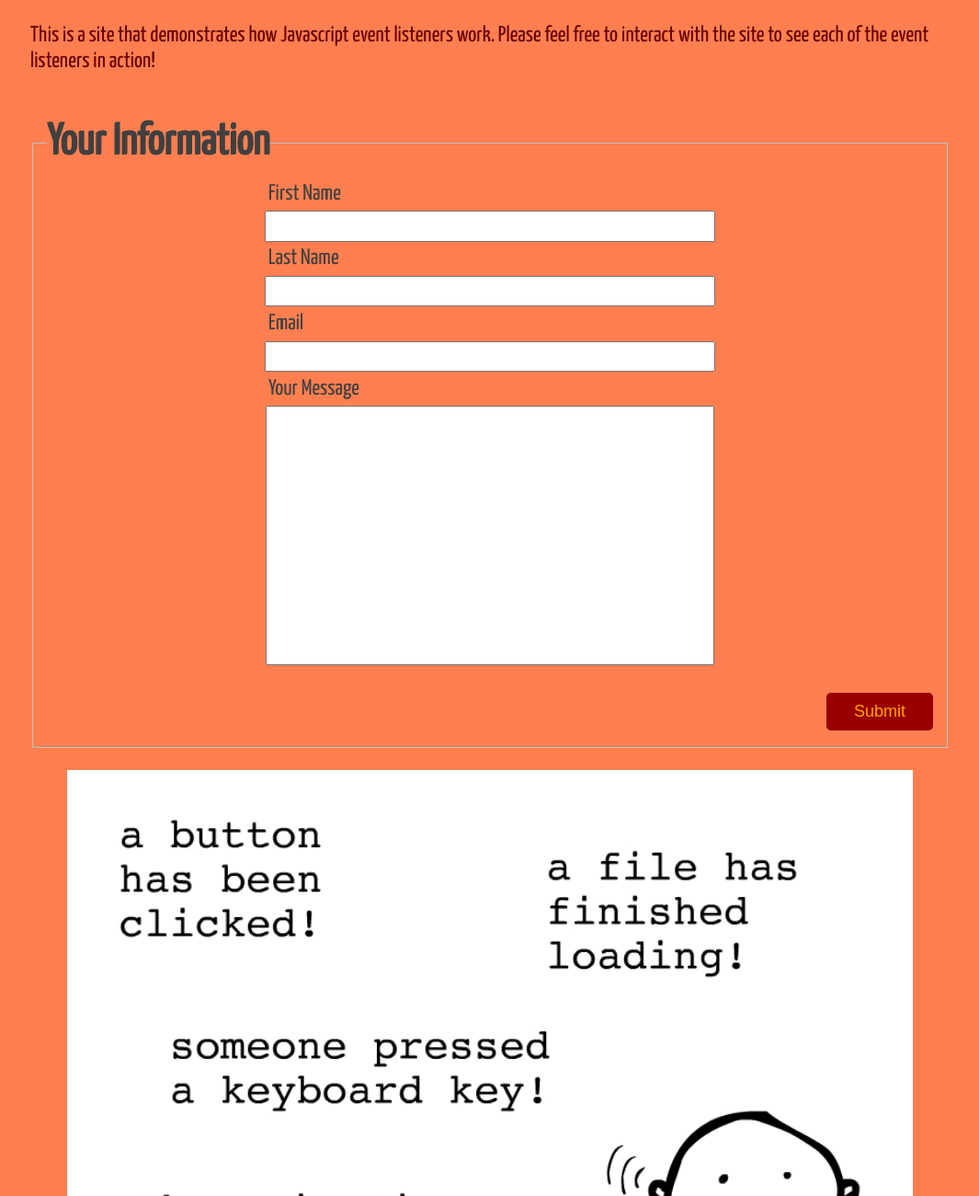
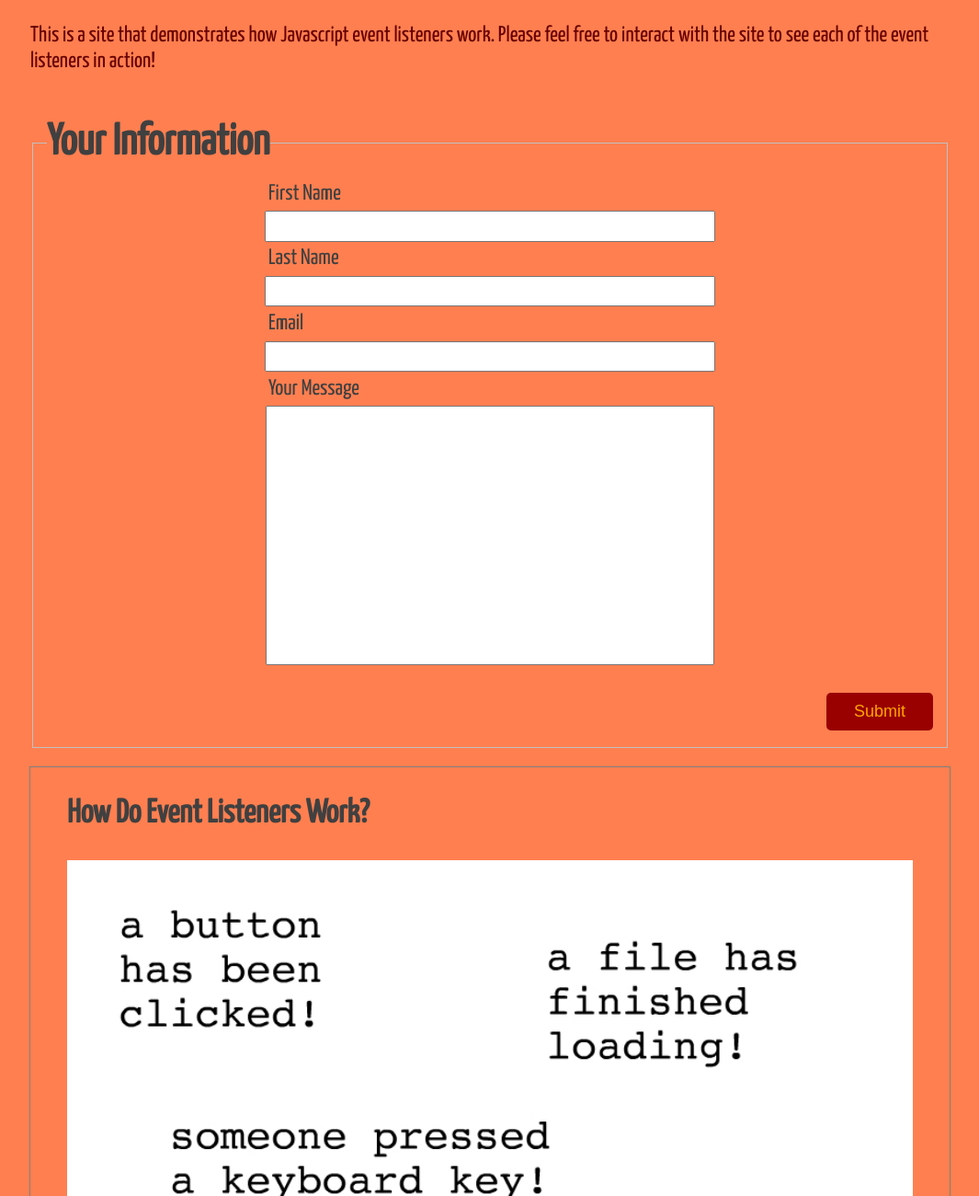
Before and after one commit to ksmaxey/hw_listeners_maxey_kyle, a plain HTML site: page index.html in a window 1280 px wide. Shown: the part 280-1580 px from the top of the page at 92% size, without its empty margins (107-1172 px from the left). Drawn offline with Linux system fonts and the light colour scheme.

Commit message:
add aside header

```diff
--- a/css/main.css
+++ b/css/main.css
@@ -69,6 +69,14 @@ input[type="submit"]:hover {
     background-color: #660000;
 }
 
+article {
+    padding-bottom: 20px;
+}
+
+aside {
+    border: 1px solid gray;
+}
+
 figure img {
     width: 100%;
 }
--- a/index.html
+++ b/index.html
@@ -35,6 +35,7 @@
     </article>
     <aside class="container">
       <figure>
+        <h2>How Do Event Listeners Work?</h2>
         <img src="img/listener.jpg" alt="How Event Listeners Work" id="howitworks">
         <figcaption>Here you can see an illustration showing how event listeners work.</figcaption>
       </figure>
```
